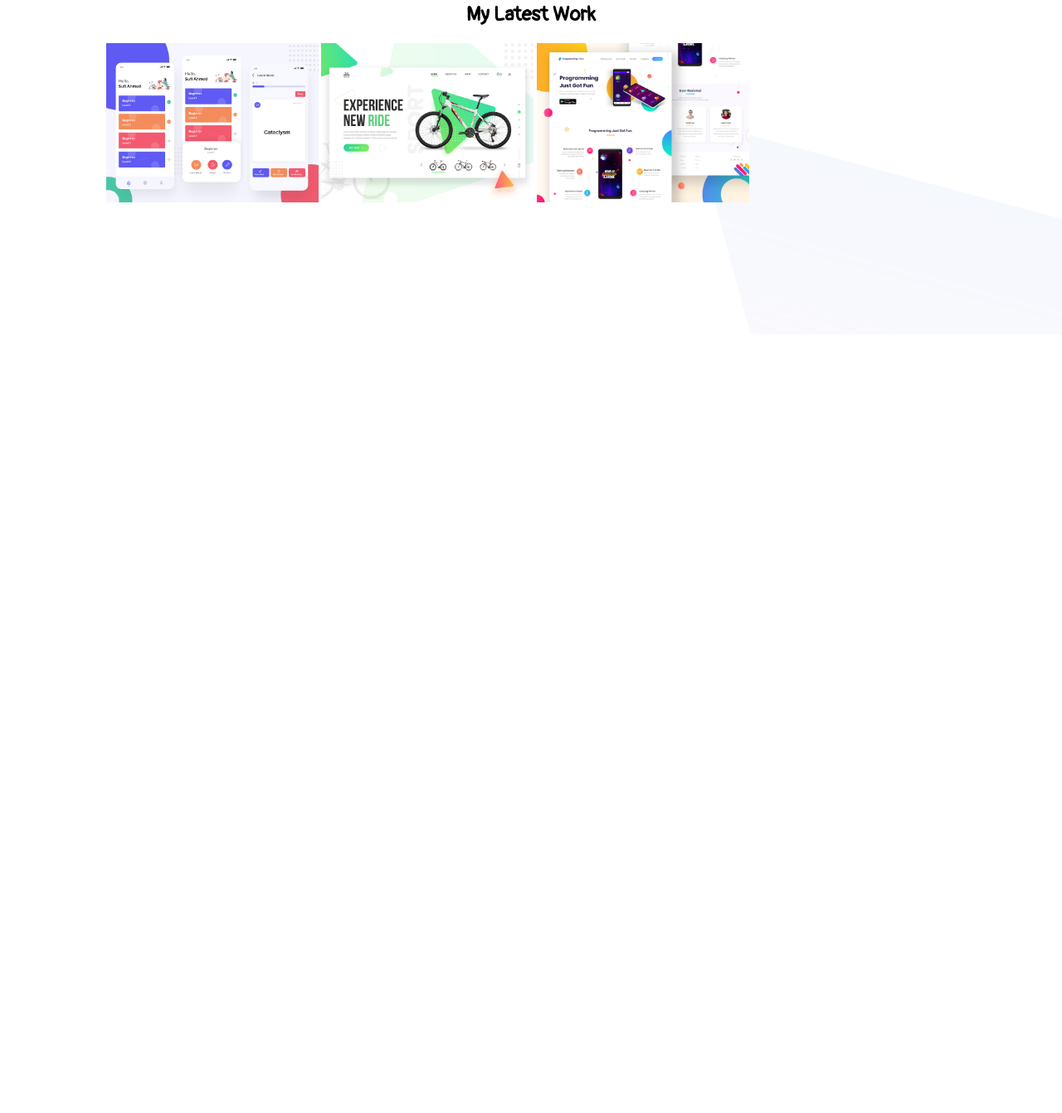
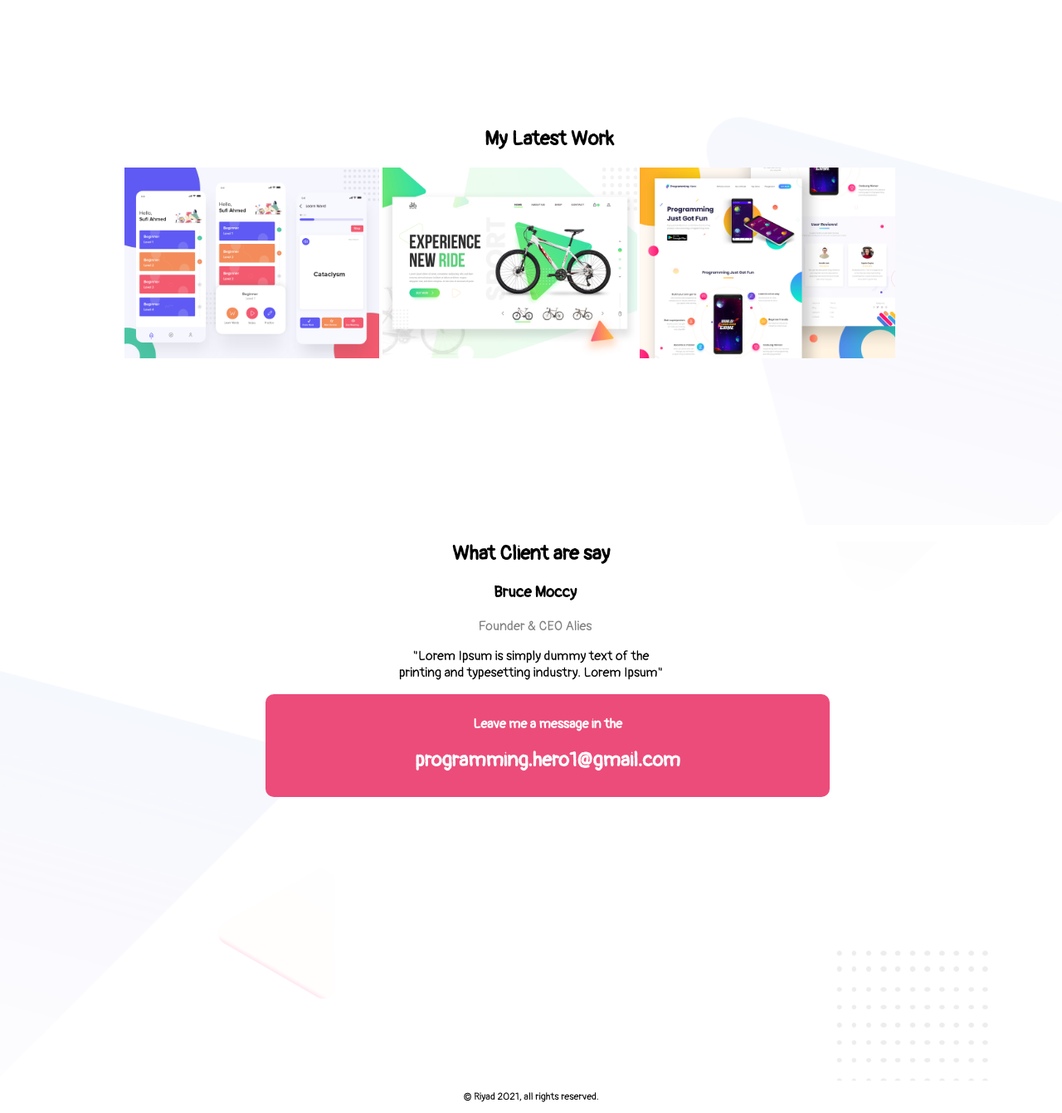
Before and after one commit to Riyad0821/personal-website, a plain HTML site: page index.html in a window 1280 px wide. Shown: the part 1377-2719 px from the top of the page at 83% size. Before the commit the page ends 1780 px from the top, so only its background shows below. Drawn offline with Linux system fonts and the light colour scheme.

Commit message:
section bio done

```diff
--- a/index.html
+++ b/index.html
@@ -31,13 +31,31 @@
 
         </section>
         <section class="work-section">
-            <h2 id="work-head">My Latest Work</h2>
+
             <div class="latest-work">
+                <h2 id="work-head">My Latest Work</h2>
                 <img src="images/work-1.png" alt="">
                 <img src="images/work-2.jpg" alt="">
                 <img src="images/work-3.jpg" alt="">
 
             </div>
         </section>
+        <section class="client-section">
+            <div>
+                <h2>What Client are say</h2>
+                <div class="client">
+                    <h3 id="client-name">Bruce Moccy</h3>
+                <p id="client-designation">Founder & CEO Alies</p>
+                </div>
+                <p id="client-description">"Lorem Ipsum is simply dummy text of the <br> printing and typesetting industry. Lorem Ipsum"</p>
+
+            </div>
+            <div class="msg-box">
+                <p>Leave me a message in the</p>
+                <h2>programming.hero1@gmail.com</h2>
+            </div>
+
+        </section>
+        <footer><p>© Riyad 2021, all rights reserved.</p></footer>
 </body>
 </html>
--- a/style.css
+++ b/style.css
@@ -57,18 +57,55 @@ section{
     background-image: url(images/latest-work-bg.png);
     background-repeat: no-repeat;
     background-size: 100%;
-    height:250px;
+    height:500px;
 
 }
 .latest-work{
     width:80%;
-    margin-left:10%;
-    margin-right:10%;
+    margin:150px;
     float: left;
 }
 .latest-work img{
-    width:25%
+    width:30%
 }
 #work-head{
     text-align: center;
 }
+.work-section{
+    background-image: url(images/latest-work-bg.png);
+    background-repeat: no-repeat;
+    background-size: 100%;
+    height:500px;
+
+}
+.msg-box{
+    text-decoration: none;
+    padding:10px 20px;
+    border-radius: 10px;
+    color: white;
+    font-weight: 700;
+    background-color:rgb(236,76,122);
+    width:50%;
+    text-align:center;
+    margin-left:25%;
+    margin-right:25%;
+}
+.client-section{
+    background-image: url(images/footer-bg.png);
+    background-repeat: no-repeat;
+    background-size: 100%;
+    height:500px;
+    text-align:center;
+}
+#client-designation{
+    color:gray;
+}
+.client{
+    margin-top:10px;
+    margin-left:10px;
+}
+
+footer p{
+    text-align:center;
+    font-size:12px;
+}
```
